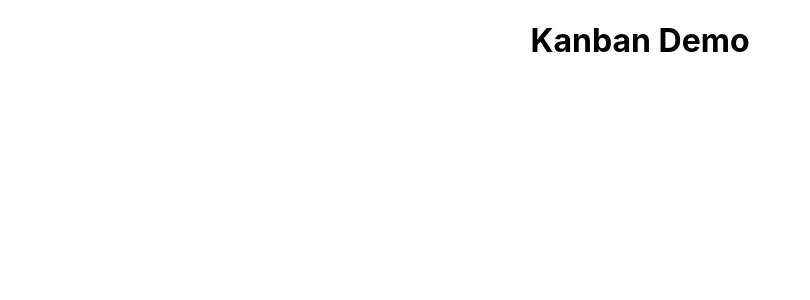
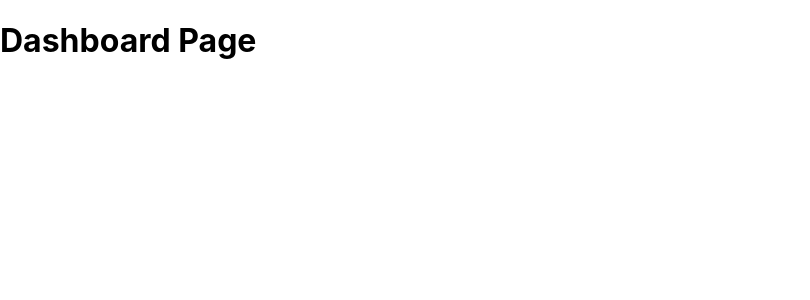
Before and after one commit to dyvapandhu/react-kanban, a React (Create React App) app: page / in a window 1280 px wide. Shown: the top 300 px of the page, without its empty margins (0-810 px from the left). Built offline with nearby package versions, Linux system fonts and the light colour scheme.

Commit message:
[CHANGE] Router config

```diff
--- a/src/App.js
+++ b/src/App.js
@@ -1,9 +1,17 @@
-import './App.css';
+import { BrowserRouter, Routes, Route } from "react-router-dom";
+import DashboardPage from "./pages/Dashboard";
+import LoginPage from "./pages/Login";
 
 function App() {
   return (
-    <div className="App">
-      <h1>Kanban Demo</h1>
+    <div>
+      <BrowserRouter>
+        <Routes>
+          <Route path="/" exact element={<DashboardPage />} />
+          <Route path="/Login" exact element={<LoginPage />} />
+          <Route path="/Dashboard" exact element={<DashboardPage />} />
+        </Routes>
+      </BrowserRouter>
     </div>
   );
 }
```
